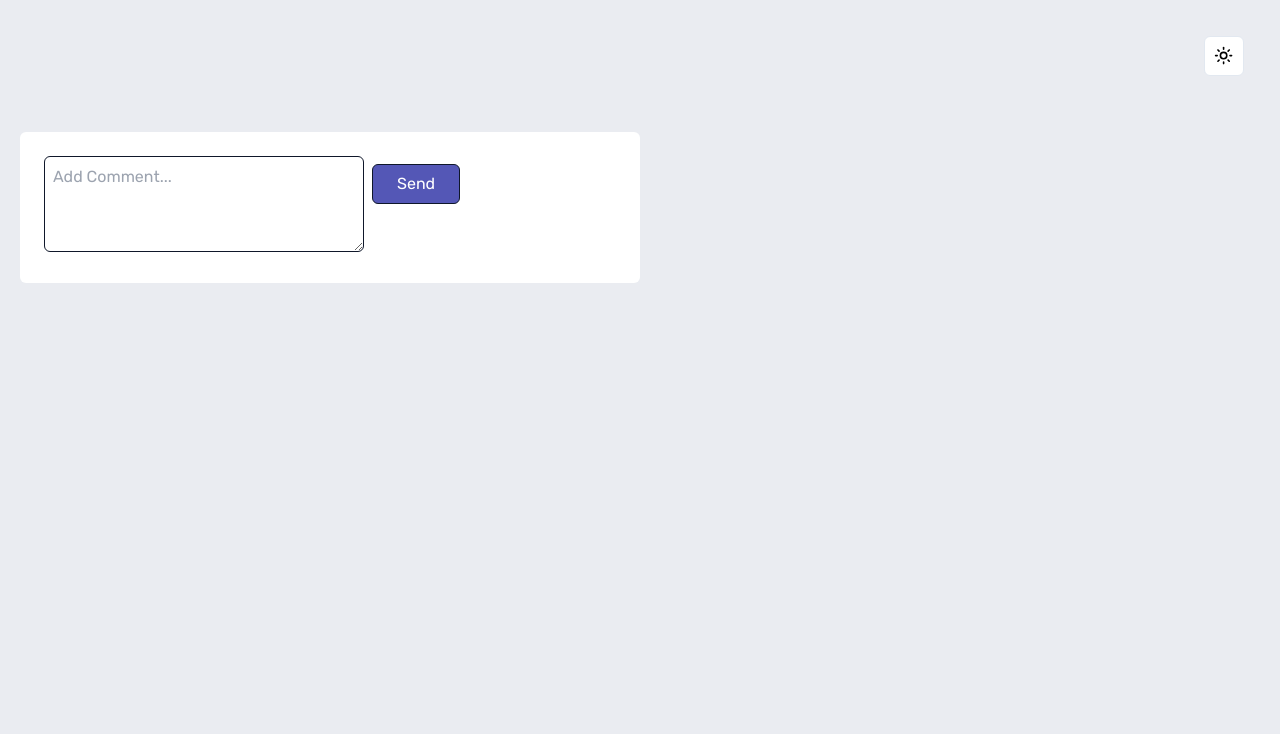
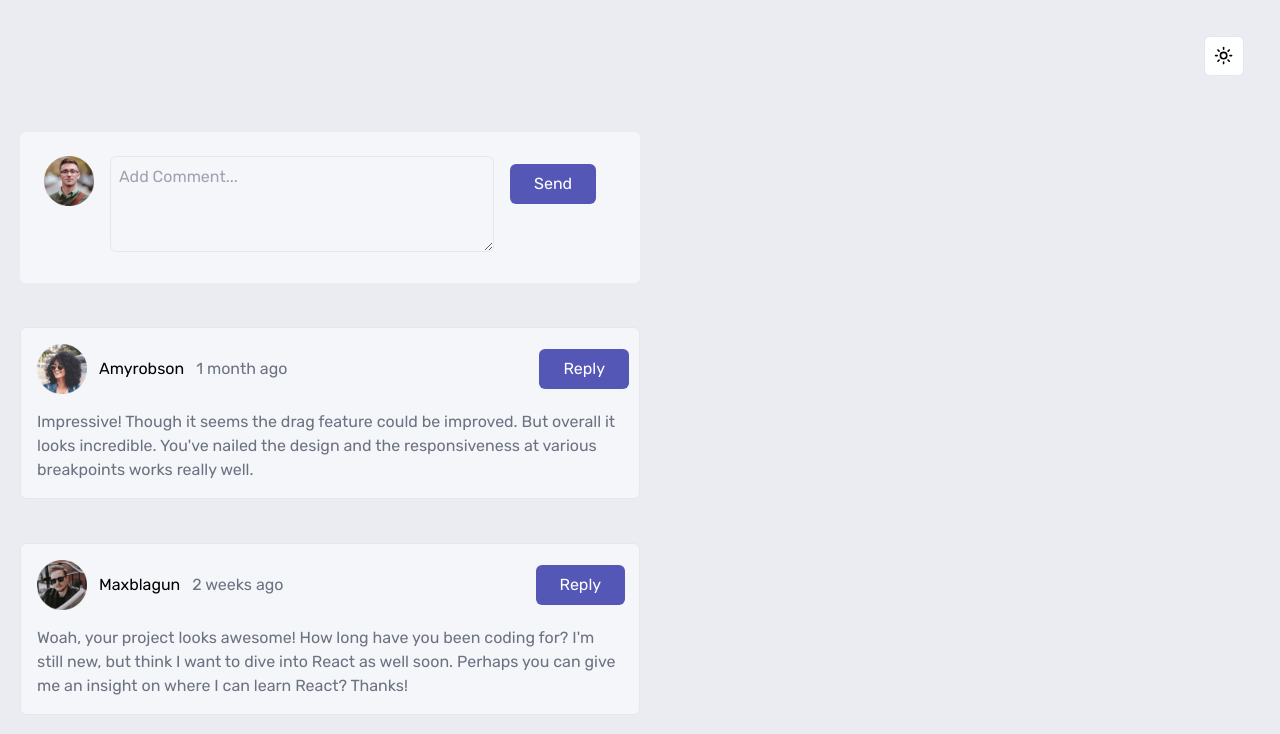
Before and after one commit to Fred-omojole/interactive-comments, a Next.js app: page / in a window 1280 px wide. Shown: the top 734 px of the page. Built offline with nearby package versions, Linux system fonts and the light colour scheme.

Commit message:
ui styling

```diff
--- a/app/(home)/components/Comments.tsx
+++ b/app/(home)/components/Comments.tsx
@@ -1,7 +1,7 @@
-"use client ";
 import React, { useRef, useState } from "react";
-import { Data, Comment, Reply } from "@/lib/Definition";
+import { Data, Comment, Reply, CurrentUser } from "@/lib/Definition";
 import Image from "next/image";
+
 const Comments = () => {
   const [comment, setComment] = useState(Data.comments);
   const [commentBody, setCommentBody] = useState("");
@@ -27,23 +27,33 @@ const Comments = () => {
 
   return (
     <>
-      <div className="mt-10 lg:w-1/2 bg-white rounded-md">
-        <div className="flex flex-row gap-2 p-6 ">
+      <div className="mt-10 lg:w-2/4 bg-[hsl(228,33%,97%)] rounded-md">
+        <div className="flex flex-row gap-4 p-6 mx-auto ">
           <div>
-            {" "}
+            <Image
+              src={Data.currentUser.image.png}
+              alt="image"
+              width={50}
+              height={50}
+            />
+          </div>
+
+          {/* INPUT AREA FOR CURRENT USER COMMENT  */}
+          <div>
             <label className="">
               <textarea
                 value={commentBody}
                 onChange={(e) => setCommentBody(e.target.value)}
                 placeholder="Add Comment..."
-                className="border-[1px] w-80 border-slate-900 p-2 rounded-md   h-24"
+                className="border-[1px]  md:w-96 p-2 text-gray-500  bg-[hsl(228,33%,97%)] rounded-md h-24"
               />
             </label>{" "}
           </div>
+          {/* SEND BUTTON FOR CURRENT USER COMMENTS */}
           <div>
             <button
               onClick={() => handleComment()}
-              className=" moderateBlue mt-2 text-white bg border-[1px] rounded-md border-slate-900 px-6 h-10"
+              className="moderateBlue lg:mt-2 text-white rounded-md border-none px-6 h-10"
             >
               Send
             </button>
@@ -53,8 +63,34 @@ const Comments = () => {
 
       <div className="mt-10">
         {comment.map((comment, commentIndex) => (
-          <div key={commentIndex}>
-            <div className=""></div>
+          <div className="my-11 " key={commentIndex}>
+            <div className="  w-auto lg:w-1/2 border-[1px]  p-4 h-auto bg-[hsl(228,33%,97%)] rounded-md ">
+              <div className=" ">
+                <div className="flex items-center gap-3 ">
+                  <Image
+                    src={comment.user.image.png}
+                    alt="image"
+                    width={50}
+                    height={50}
+                  />
+                  <h3 className="capitalize">{comment.user.username}</h3>
+                  <p className="text-gray-500">{comment.createdAt}</p>
+
+                  <div className="md:relative md:left-72 lg:left-60">
+                    <button className="   moderateBlue text-white rounded-md border-none px-6 h-10">
+                      Reply
+                    </button>
+                  </div>
+                </div>
+
+                {/* REPLY BUTTON */}
+                {/* <div className=" flex  mt-4"> */}
+
+                {/* </div> */}
+
+                <div className="mt-4 text-gray-500 ">{comment.content}</div>
+              </div>
+            </div>
           </div>
         ))}
       </div>
```
